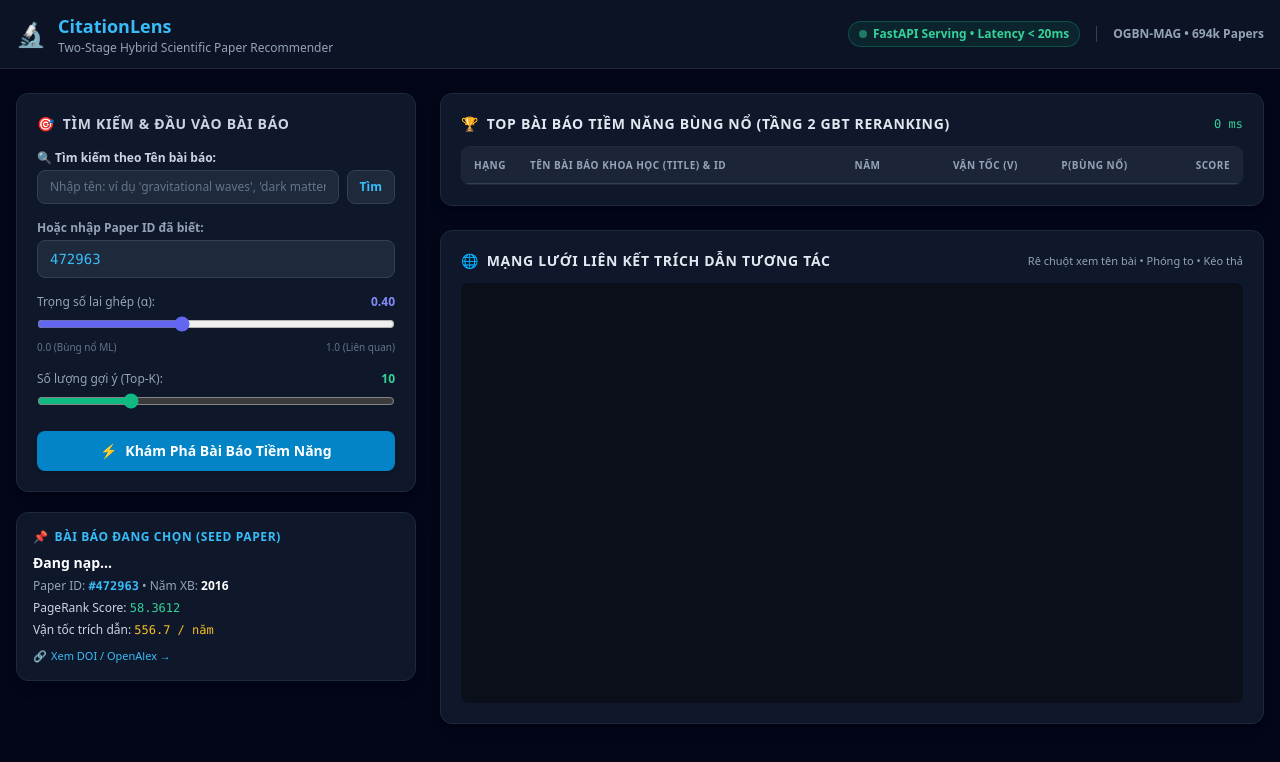
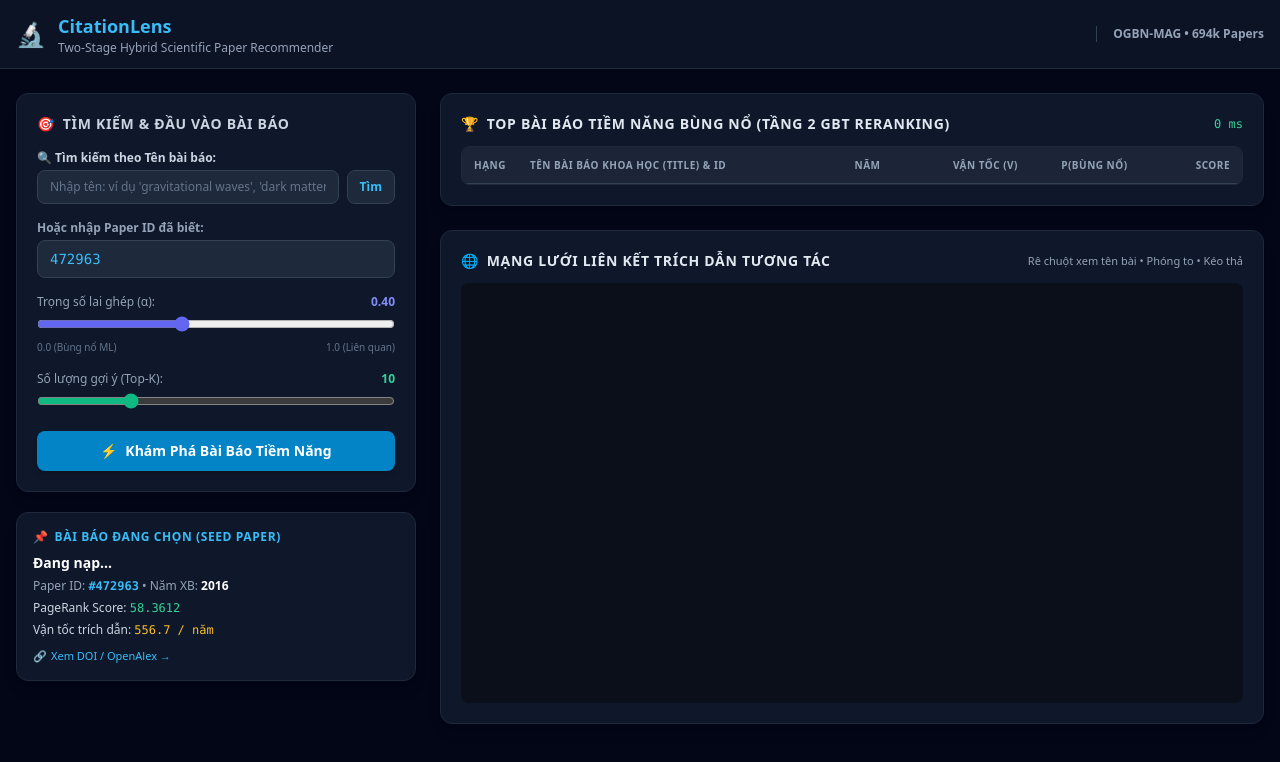
Before and after one commit to GiaThinh110605/Graph_Analytics_For_Discovering_Emerging_Influential_Papers, a plain HTML site: page app/templates/index.html in a window 1280 px wide. Drawn offline with nearby package versions, Linux system fonts and the light colour scheme; no server answers.

Commit message:
update readme

```diff
--- a/app/templates/index.html
+++ b/app/templates/index.html
@@ -30,10 +30,6 @@
                 </div>
             </div>
             <div class="flex items-center space-x-4 text-xs font-semibold">
-                <span class="px-2.5 py-1 bg-emerald-500/10 text-emerald-400 border border-emerald-500/30 rounded-full flex items-center gap-1.5">
-                    <span class="w-2 h-2 bg-emerald-400 rounded-full animate-pulse"></span>
-                    FastAPI Serving &bull; Latency &lt; 20ms
-                </span>
                 <span class="text-slate-400 border-l border-slate-700 pl-4 hidden md:inline">OGBN-MAG &bull; 694k Papers</span>
             </div>
         </div>
```
Also changed, not shown: 2 other files.
